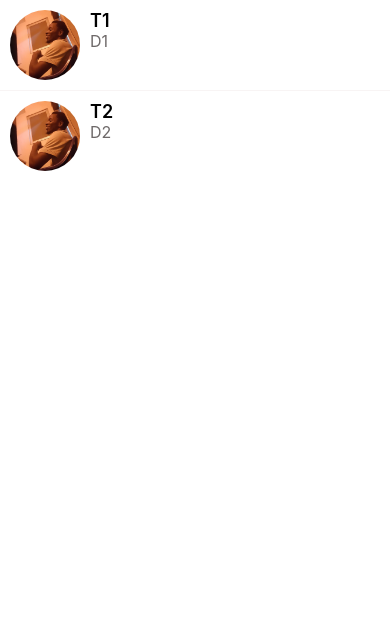
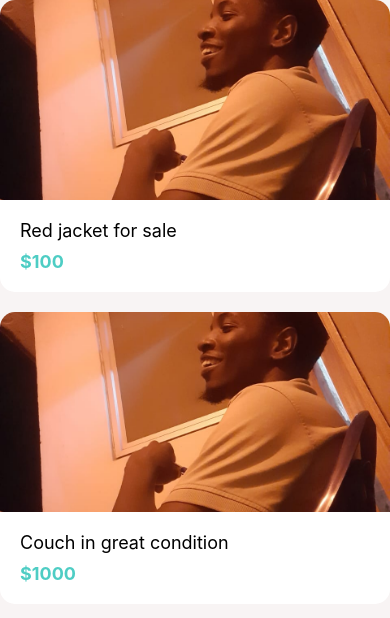
Before and after one commit to kikomeko-bashir/SalezApp, a React Native app: screen / in a window 390 px wide. Shown: the top 618 px of the page. Built offline with nearby package versions, Linux system fonts and the light colour scheme.

Commit message:
views added

```diff
--- a/App.js
+++ b/App.js
@@ -8,11 +8,16 @@
 import Card from './app/components/Card';
 import ListingDetailsScreen from './app/sceens/ListingDetailsScreen';
 import MessageScreen from './app/sceens/MessagesScreen';
+import Screen from './app/components/Screen';
+import Icon from './app/components/Icon';
+import ListItem from './app/components/ListItem';
+import AccountScreen from './app/sceens/AccountScreen';
+import ListingsScreen from './app/sceens/ListingsScreen';
 
 export default function App() {
 
 
   return (
-    <MessageScreen/>
+    <ListingsScreen/>
   );
 }
--- /dev/null
+++ b/app/components/Icon.js
@@ -0,0 +1,29 @@
+import React from 'react';
+import { View } from 'react-native';
+
+import { MaterialCommunityIcons } from '@expo/vector-icons';
+
+function Icon ({
+    name ,
+    size = 40,
+    backgroundColor = "#000",
+    iconColor = "#fff",
+}) {
+    return (
+        <View style={{
+            width: size,
+            height: size,
+            borderRadius: size / 2,
+            backgroundColor,
+            justifyContent: 'center',
+            alignItems: 'center',
+
+
+
+        }}>
+            <MaterialCommunityIcons name={name} color={iconColor} size={size*0.5} />
+        </View>
+    );
+}
+
+export default Icon;
--- a/app/components/ListItem.js
+++ b/app/components/ListItem.js
@@ -6,17 +6,18 @@
 import colors from "../config/colors";
 import { TouchableHighlight } from "react-native";
 
-function ListItem({title, subTitle, image, onPress}){
+function ListItem({title, subTitle, image, IconComponent, onPress}){
 
     return(
         <TouchableHighlight
         underlayColor={colors.light}
         onPress={onPress}>
             <View style={styles.container}>
-                <Image style={styles.image} source={image}/>
-                <View>
+                {IconComponent}
+                {image && <Image style={styles.image} source={image}/>}
+                <View style={styles.detailsContainer}>
                     <AppText style={styles.title}>{title}</AppText>
-                    <AppText style={styles.subTitle}>{subTitle}</AppText>
+                    {subTitle &&<AppText style={styles.subTitle}>{subTitle}</AppText>}
                 </View>
             </View>
         </TouchableHighlight>
@@ -29,12 +30,17 @@
     container: {
         flexDirection: 'row',
         padding: 10,
+        backgroundColor: colors.white,
+    },
+    detailsContainer: {
+        marginLeft: 10,
+        justifyContent: 'center',
     },
     image:{
         width: 70,
         height:70,
         borderRadius: 35,
-        marginRight: 10
+
     },
 
     title: {
--- /dev/null
+++ b/app/components/ListItemDeleteAction.js
@@ -0,0 +1,27 @@
+import React from 'react';
+import { TouchableWithoutFeedback } from 'react-native';
+
+import { View, StyleSheet } from'react-native';
+import { MaterialCommunityIcons } from '@expo/vector-icons';
+import colors from '../config/colors';
+
+
+function ListItemDeleteAction({ onPress}) {
+
+    <TouchableWithoutFeedback onPress={ onPress }>
+        <View style={styles.container}>
+            <MaterialCommunityIcons name="trash-can" size={35} />
+        </View>
+    </TouchableWithoutFeedback>
+
+}
+
+const styles = StyleSheet.create({
+    container:{
+        backgroundColor:colors.danger,
+        width: 70,
+        justifyContent: 'center',
+    }
+})
+
+export default ListItemDeleteAction;
--- a/app/components/Screen.js
+++ b/app/components/Screen.js
@@ -3,9 +3,9 @@
 
 import { SafeAreaView, StyleSheet } from'react-native';
 
-function Screen ({children}){
+function Screen ({children, style}){
     return (
-        <SafeAreaView style={styles.screen}>
+        <SafeAreaView style={[styles.screen, style]}>
             {children}
         </SafeAreaView>
     );
@@ -16,6 +16,7 @@
 const styles = StyleSheet.create({
     screen: {
         paddingTop: Constants.statusBarHeight,
+        flex:1,
     },
 });
 
--- /dev/null
+++ b/app/sceens/AccountScreen.js
@@ -0,0 +1,81 @@
+import React from 'react';
+import { FlatList, StyleSheet, View } from 'react-native';
+import Screen from '../components/Screen';
+import ListItem from '../components/ListItem';
+import Icon from '../components/Icon';
+import colors from '../config/colors';
+import ListItemSeparatorComponent from '../components/ListItemSeparator';
+
+const menuItems = [
+  {
+    title: 'My Listings',
+    Icon: {
+      name: 'format-list-bulleted',
+      backgroundColor: colors.primary,
+    },
+  },
+  {
+    title: 'My Messages',
+    Icon: {
+      name: 'email',
+      backgroundColor: colors.secondary,
+    },
+  },
+];
+
+function AccountScreen(props) {
+  return (
+    <Screen style={styles.screen}>
+      <View style={styles.container}>
+        <ListItem
+          title="Kikomeko Bashir"
+          subTitle="kikomekobashir29@gmail.com"
+          image={require('../assets/kikooo.jpg')}
+        />
+      </View>
+
+      <View style={styles.container}>
+        <FlatList
+          data={menuItems}
+          keyExtractor={(menuItem) => menuItem.title}
+          ItemSeparatorComponent={ListItemSeparatorComponent}
+          renderItem={({ item }) => ( // Corrected to destructure 'item'
+            <ListItem
+              title={item.title}
+              IconComponent={
+                <Icon
+                  name={item.Icon.name}
+                  backgroundColor={item.Icon.backgroundColor}
+                />
+              }
+            />
+          )}
+        />
+      </View>
+      <ListItem
+        title= "Log Out"
+        IconComponent={
+            <Icon
+              name="logout"
+              backgroundColor='#ffe66d'
+
+            />
+
+        }/>
+    </Screen>
+  );
+}
+
+const styles = StyleSheet.create({
+  container: {
+    marginVertical: 20,
+  },
+
+  screen: {
+    backgroundColor: colors.light,
+  },
+
+
+});
+
+export default AccountScreen;
--- /dev/null
+++ b/app/sceens/ListingsScreen.js
@@ -0,0 +1,54 @@
+import React from 'react';
+import Screen from '../components/Screen';
+import { FlatList, StyleSheet } from 'react-native';
+import Card from '../components/Card';
+import colors from '../config/colors';
+
+
+
+
+const listings = [
+    {
+        id: 1,
+        title: 'Red jacket for sale',
+        price: 100,
+        image: require('../assets/kikooo.jpg'),
+    },
+
+    {
+        id: 2,
+        title: 'Couch in great condition',
+        price: 1000,
+        image: require('../assets/kikooo.jpg'),
+    },
+
+];
+
+
+function ListingsScreen(props){
+    return (
+        <Screen style={styles.screen}>
+           <FlatList
+           data={listings}
+           keyExtractor={listing => listing.id.toString()}
+           renderItem = {({item}) =>
+            <Card
+                title = {item.title}
+                subTitle={"$" + item.price}
+                image={item.image}
+            />
+        }
+           />
+        </Screen>
+    );
+}
+
+
+const styles = StyleSheet.create({
+    screen: {
+        padding: 20,
+        backgroundColor: colors.light,
+    },
+})
+
+export default ListingsScreen;
--- a/app/sceens/MessagesScreen.js
+++ b/app/sceens/MessagesScreen.js
@@ -1,56 +1,75 @@
-import React from 'react';
+import React, { useState } from 'react';
 import { FlatList, StyleSheet, View } from 'react-native';
 import ListItem from '../components/ListItem';
-
 import Screen from '../components/Screen';
 import ListItemSeparator from '../components/ListItemSeparator';
+import ListItemDeleteAction from '../components/ListItemDeleteAction';
 
-
-const messages = [
+const initialMessages = [
     {
-        id:1,
-        title:'T1',
+        id: 1,
+        title: 'T1',
         description: 'D1',
         image: require('../assets/kikooo.jpg'),
     },
     {
         id: 2,
-        title:'T2',
+        title: 'T2',
         description: 'D2',
         image: require('../assets/kikooo.jpg'),
     },
-
-]
-
-
+];
 
 function MessageScreen(props) {
-    return(
-        <Screen >
+    // Corrected useState typo
+    const [messages, setMessages] = useState(initialMessages);
+    const [refreshing, setRefreshing] = useState(false);
+
+    const handleDelete = (message) => {
+        // Corrected the deletion logic
+        const newMessages = messages.filter((m) => m.id !== message.id);
+        setMessages(newMessages);
+    };
+
+    return (
+        <Screen>
             <FlatList
                 data={messages}
-                keyExtractor={message=>message.id.toString()}
-                renderItem={({ item })=> (
+                keyExtractor={(message) => message.id.toString()}
+                renderItem={({ item }) => (
                     <ListItem
                         title={item.title}
                         subTitle={item.description}
                         image={item.image}
-                        onPress={()=> console.log('message selected', item)}
-
+                        onPress={() => console.log('message selected', item)}
+                        renderRightActions={() => (
+                            <ListItemDeleteAction onPress={() => handleDelete(item)} />
+                        )}
                     />
                 )}
                 ItemSeparatorComponent={ListItemSeparator}
+                refreshing={refreshing}
+                onRefresh={() => {
+                    setMessages([
+
+                        {
+                            id: 2,
+                            title: 'T2',
+                            description: 'D2',
+                            image: require('../assets/kikooo.jpg'),
+                        },
+                    ])
+                }}
             />
         </Screen>
     );
 }
 
-
 const styles = StyleSheet.create({
     screen: {
-        //paddingTop: Constants.statusBarHeight
-        //paddingTop: Platform.OS === 'android'? StatusBar.currentHeight : 0,
-    }
-})
+        // Uncomment these lines if needed for Android's status bar height
+        // paddingTop: Platform.OS === 'android' ? StatusBar.currentHeight : 0,
+    },
+});
 
 export default MessageScreen;
```
